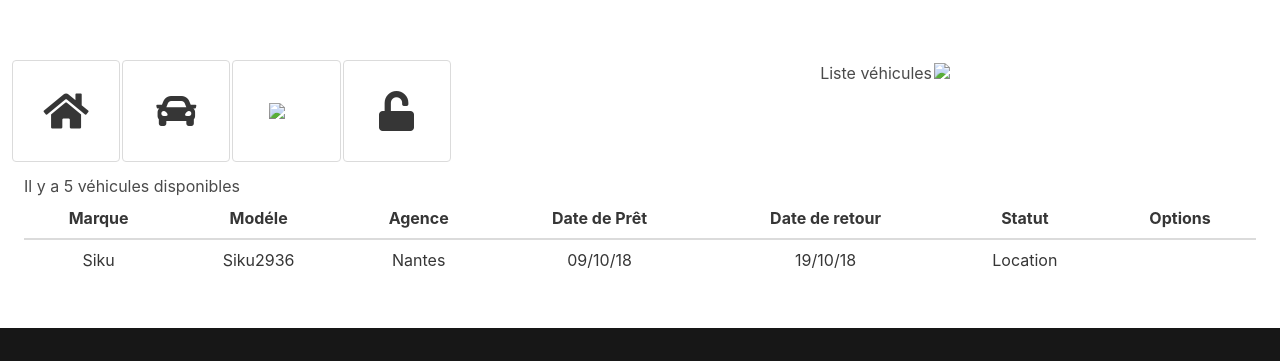
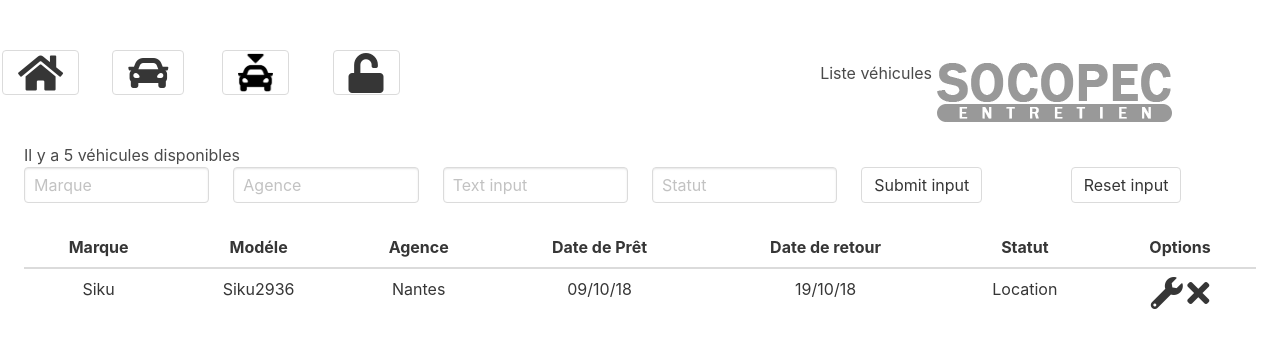
Before and after one commit to vivienLarriere/ProjetWebRIL, a website: page website/contents/liste-vehicule.html in a window 1280 px wide. Shown: the top 361 px of the page. Drawn offline with Linux system fonts and the light colour scheme; files whose address does not match are found by name.

Commit message:
Ajout Contenu site (liste véhicule)

```diff
--- a/website/contents/liste-vehicule.html
+++ b/website/contents/liste-vehicule.html
@@ -17,7 +17,7 @@
         <div class="column is-one-third">
           <div class="columns">
             <div class="column ">
-              <a href="./index.html"><span class="button is-medium">
+              <a href="../index.html"><span class="button is-medium">
                 <i class="fas fa-home fa-2x"></i>
               </span></a>
             </div>
@@ -52,6 +52,15 @@
     <div>
       <p>Il y a 5 véhicules disponibles</p>
     </div>
+    <!-- Barre de recherche rapide -->
+    <div class="columns recherche">
+      <div class="column"><input class="input" type="text" placeholder="Marque"></div>
+      <div class="column"><input class="input" type="text" placeholder="Agence"></div>
+      <div class="column"><input class="input" type="text" placeholder="Text input"></div>
+      <div class="column"><input class="input" type="text" placeholder="Statut"></div>
+      <div class="column"><input class="button" type="submit" value="Submit input"></div>
+      <div class="column"><input class="button" type="reset" value="Reset input"></div>
+    </div>
     <!-- TABLEAU -->
     <div>
       <table class="table is-fullwidth">
@@ -66,6 +75,7 @@
             <th>Options</th>
           </tr>
         </thead>
+        <!-- Mettre balises pour les données de la DB -->
         <tbody>
           <tr>
             <td>Siku</td>
@@ -74,7 +84,7 @@
             <td>09/10/18</td>
             <td>19/10/18</td>
             <td>Location</td>
-          <td></td>
+            <td> <i class="fas fa-wrench fa-2x"></i><span style="width: 50px"> </span> <i class="fas fa-times fa-2x"></i></td>
           </tr>
         </tbody>
       </table>
--- a/website/contents/sass/main.scss
+++ b/website/contents/sass/main.scss
@@ -41,7 +41,7 @@ color: $white;}
 .menu{margin-left: auto; margin-right: auto; display: block;}
 .menu img{min-width: 32px;}
 .icon{ text-align: center; margin-bottom: 50%;}
-.button{margin: 10px; padding-top:50px; padding-bottom: 50px; width: 100%; white-space: initial;}
+.button-accueil, .menu .button{margin: 10px; padding-top:50px; padding-bottom: 50px; width: 100%; white-space: initial;}
 .button p{margin-left: 25px; font-size: initial;}
 .is-center{ text-align:center;}
 /*.btn-accueil{padding-left:0.5em; padding-right: 0.5em;}
--- a/website/index.html
+++ b/website/index.html
@@ -5,7 +5,7 @@
     <meta http-equiv="X-UA-Compatible" content="IE=edge">
     <meta name="viewport" content="width=device-width, initial-scale=1">
     <title>Projet web en Bulma</title>
-    <link rel="stylesheet" href="css/main.css">
+    <link rel="stylesheet" href="contents/css/main.css">
     <link rel="stylesheet" href="https://use.fontawesome.com/releases/v5.5.0/css/all.css" integrity="sha384-B4dIYHKNBt8Bc12p+WXckhzcICo0wtJAoU8YZTY5qE0Id1GSseTk6S+L3BlXeVIU" crossorigin="anonymous">
   </head>
   <body>
@@ -203,7 +203,7 @@
       <p>Statut véhicule</p>
     </span>
     <span class="button is-large">
-      <img src="./ressources/images/choisir-un-vehicule.png" width="32px"/>
+      <img src="./contents/ressources/images/choisir-un-vehicule.png" width="32px"/>
       <p style="text-align: center;">Réserver un véhicule</p>
       </span>
       <span class="button is-large btn-accueil">
@@ -212,7 +212,7 @@
       </span>
     </div>
     <div class="column is-half is-centered is-center">
-      <img src="./ressources/images/logo.png" height="100" style="image is-64x64">
+      <img src="./contents/ressources/images/logo.png" height="100" style="image is-64x64">
       <p>Bienvenue</p>
       <div style="height:41%"></div>
       <div class="columns">
@@ -222,7 +222,7 @@
             <p>Ajouter utilisateur</p>
           </span>
         </div>
-        <div class="column">
+        <div class="column accueil-column">
           <span class="button is-large btn-accueil">
             <i class="fas fa-users fa-1x"></i>
             <p>Liste utilisateurs</p>
```
Also changed, not shown: website/contents/css/main.css, website/contents/ressources/images/car-solid.svg (added), website/contents/ressources/images/caret-down-solid.svg (added), website/contents/ressources/images/choisir-un-vehicule.png (added), website/contents/ressources/images/fond.jpg (added), website/contents/ressources/images/header.PNG (added), website/contents/ressources/images/header.jpg (added), website/contents/ressources/images/logo.png (added), 1 other file. Lines whose indentation alone changed are shown as unchanged.
